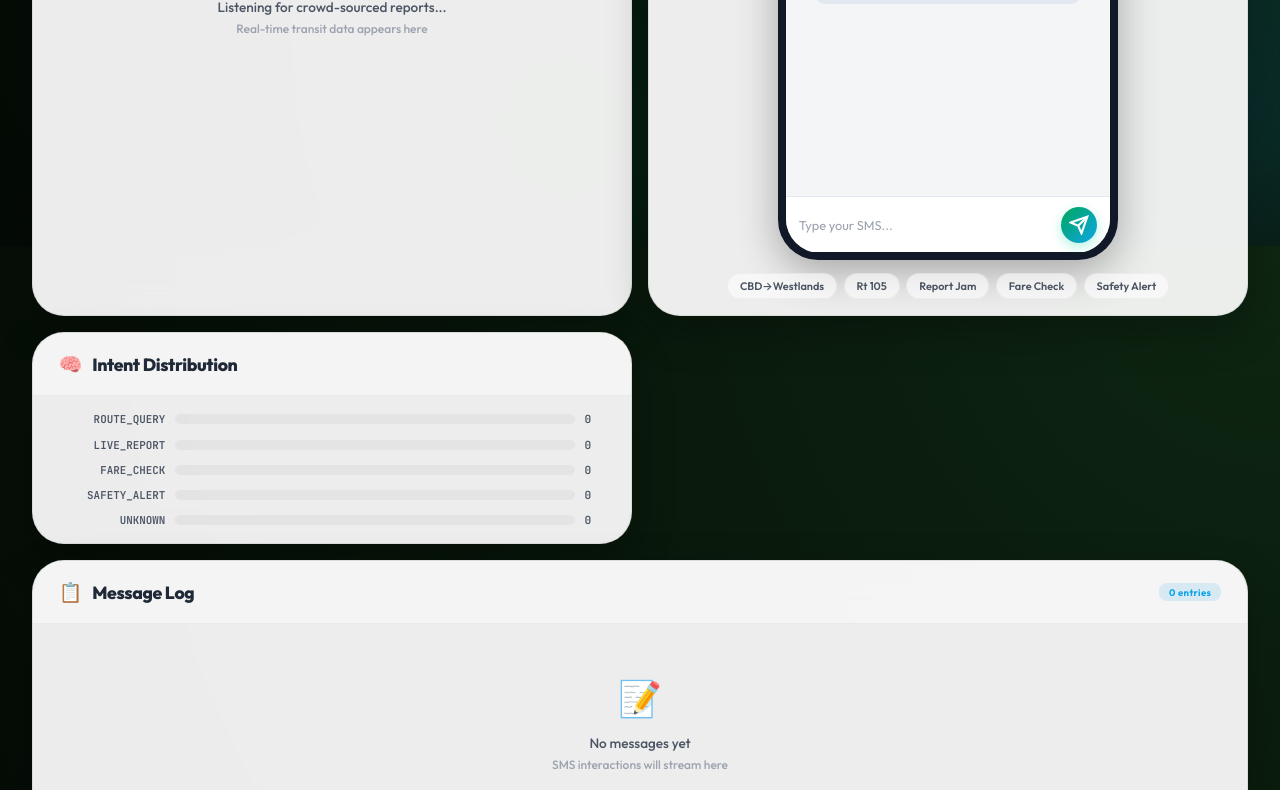
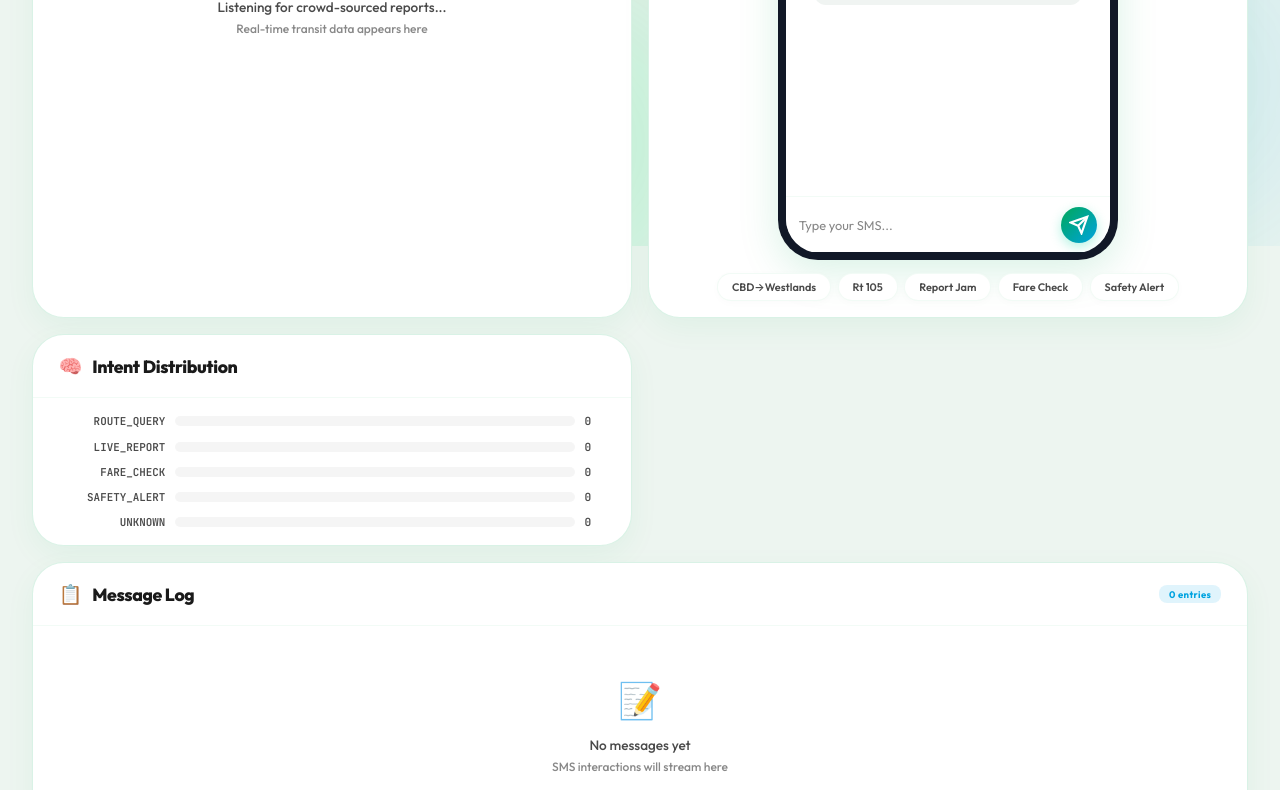
Before and after one commit to Digitizing-Wildlife-Conservation/Agenthon2026, a website: page dashboard/index.html in a window 1280 px wide. Shown: the part 554-1344 px from the top of the page. Drawn offline with Linux system fonts and the light colour scheme; no server answers.

Commit message:
UI: Complete reconstruction of authentic Safaricom Decode hybrid palette

```diff
--- a/dashboard/styles.css
+++ b/dashboard/styles.css
@@ -10,38 +10,38 @@
   --font: 'Outfit', -apple-system, BlinkMacSystemFont, sans-serif;
   --mono: 'JetBrains Mono', 'Fira Code', monospace;
 
-  /* Decode-inspired Hybrid Palette */
-  --bg: radial-gradient(circle at top right, #0e2612, #040a05 100%);
-  --glass: rgba(249, 249, 249, 0.95); /* Clean, bright off-white cards */
-  --glass-strong: rgba(255, 255, 255, 0.98);
+  /* True Safaricom Decode Hybrid Palette */
+  --bg: #edf5f0; /* Soft pastel green-grey background */
+  --glass: #ffffff; /* Solid flat white cards */
+  --glass-strong: rgba(255, 255, 255, 0.95);
   --glass-hover: #ffffff;
-  --border: rgba(0, 0, 0, 0.08);
-  --border-subtle: rgba(0, 0, 0, 0.04);
-  --shadow: 0 16px 40px rgba(0, 0, 0, 0.25);
-  --shadow-hover: 0 24px 50px rgba(0, 0, 0, 0.35);
+  --border: rgba(0, 168, 89, 0.15); /* Subtle Safaricom green border */
+  --border-subtle: rgba(0, 168, 89, 0.05);
+  --shadow: 0 10px 30px rgba(0, 168, 89, 0.06);
+  --shadow-hover: 0 16px 40px rgba(0, 168, 89, 0.15);
 
-  /* Vibrant tech accents (Safaricom-esque Green) */
-  --emerald: #00A859;
+  /* Safaricom Decode Accents */
+  --emerald: #00A859; /* Kelly Green */
   --emerald-bg: rgba(0, 168, 89, 0.12);
-  --sky: #0ea5e9;
-  --sky-bg: rgba(14, 165, 233, 0.12);
-  --rose: #f43f5e;
-  --rose-bg: rgba(244, 63, 94, 0.1);
+  --sky: #00A3E0; /* Safaricom Cyan */
+  --sky-bg: rgba(0, 163, 224, 0.12);
+  --rose: #FF0000; /* Decode Red */
+  --rose-bg: rgba(255, 0, 0, 0.1);
   --amber: #f59e0b;
   --amber-bg: rgba(245, 158, 11, 0.12);
   --violet: #8b5cf6;
   --violet-bg: rgba(139, 92, 246, 0.1);
 
-  /* Text colors for light cards */
-  --slate: #1F2937; /* Deep charcoal for high contrast */
-  --muted: #4B5563;
-  --light-muted: #9CA3AF;
+  /* Text colors for high legibility */
+  --slate: #1A1A1A; /* Very dark charcoal headers */
+  --muted: #4A4A4A;
+  --light-muted: #888888;
 
-  /* Glowing Orb colors (Tech Green/Blue) */
-  --orb1: rgba(0, 168, 89, 0.2);
-  --orb2: rgba(14, 165, 233, 0.15);
-  --orb3: rgba(0, 168, 89, 0.1);
-  --orb4: rgba(14, 165, 233, 0.12);
+  /* Glowing Orb colors */
+  --orb1: rgba(0, 168, 89, 0.15);
+  --orb2: rgba(0, 163, 224, 0.1);
+  --orb3: rgba(0, 230, 118, 0.15); /* Neon glow */
+  --orb4: rgba(255, 0, 0, 0.05);
 }
 
 html { scroll-behavior: smooth; }
@@ -223,7 +223,7 @@ header {
   display: flex; align-items: center; justify-content: space-between;
   padding: 1.2rem 1.6rem;
   border-bottom: 1px solid var(--border-subtle);
-  background: rgba(255,255,255,0.4);
+  background: transparent;
 }
 .card-title { display: flex; align-items: center; gap: 0.6rem; }
 .card-icon { font-size: 1.2rem; }
@@ -253,14 +253,15 @@ header {
 /* ─── Live Reports ─── */
 .report-item {
   padding: 0.9rem 1rem; border-radius: 14px; margin-bottom: 0.6rem;
-  background: rgba(255,255,255,0.5); border: 1px solid var(--border-subtle);
+  background: #ffffff; border: 1px solid var(--border-subtle);
   border-left: 4px solid var(--light-muted);
   transition: all 0.25s ease;
   animation: reportSlide 0.4s cubic-bezier(0.22, 1, 0.36, 1);
+  box-shadow: 0 4px 12px rgba(0, 168, 89, 0.02);
 }
 @keyframes reportSlide { from { opacity:0; transform: translateX(-12px); } to { opacity:1; transform: translateX(0); } }
 
-.report-item:hover { background: rgba(255,255,255,0.8); transform: translateX(3px); }
+.report-item:hover { background: #fdfdfd; transform: translateX(3px); border-color: rgba(0, 168, 89, 0.2); box-shadow: 0 6px 16px rgba(0, 168, 89, 0.06); }
 .report-item.critical { border-left-color: var(--rose); }
 .report-item.high { border-left-color: var(--amber); }
 .report-item.medium { border-left-color: var(--sky); }
@@ -287,18 +288,19 @@ header {
   border-radius: 40px; overflow: hidden;
   background: #111827;
   padding: 8px;
-  box-shadow: 0 12px 40px rgba(0,0,0,0.3), inset 0 1px 0 rgba(255,255,255,0.1);
+  box-shadow: 0 12px 40px rgba(0, 168, 89, 0.15), inset 0 1px 0 rgba(255,255,255,0.1);
 }
 .sim-screen {
   border-radius: 34px; overflow: hidden;
-  background: #f4f5f6;
+  background: #ffffff;
   display: flex; flex-direction: column;
   height: 340px;
 }
 .sim-header-bar {
   display: flex; justify-content: space-between; align-items: center;
   padding: 6px 14px; font-size: 0.65rem; color: var(--muted);
-  background: rgba(255,255,255,0.8);
+  background: #fdfdfd;
+  border-bottom: 1px solid var(--border-subtle);
 }
 .sim-chat {
   flex: 1; overflow-y: auto; padding: 0.8rem;
@@ -306,19 +308,19 @@ header {
 }
 .sim-msg {
   max-width: 85%; padding: 0.6rem 0.8rem;
-  border-radius: 14px; font-size: 0.78rem; line-height: 1.4;
+  border-radius: 16px; font-size: 0.78rem; line-height: 1.4;
   animation: msgPop 0.3s cubic-bezier(0.34, 1.56, 0.64, 1);
 }
 @keyframes msgPop { from { opacity:0; transform: scale(0.9) translateY(8px); } to { opacity:1; transform: scale(1) translateY(0); } }
-.sim-msg.system { background: #e2e8f0; color: var(--slate); align-self: center; text-align: center; max-width: 90%; border-radius: 12px; }
-.sim-msg.user { background: linear-gradient(135deg, var(--sky), #3b82f6); color: white; align-self: flex-end; border-bottom-right-radius: 4px; }
-.sim-msg.agent { background: white; color: var(--slate); align-self: flex-start; border: 1px solid #e2e8f0; border-bottom-left-radius: 4px; }
+.sim-msg.system { background: #f0f4f2; color: var(--muted); align-self: center; text-align: center; max-width: 90%; border-radius: 12px; }
+.sim-msg.user { background: linear-gradient(135deg, var(--sky), #0077a3); color: white; align-self: flex-end; border-bottom-right-radius: 4px; }
+.sim-msg.agent { background: #f9f9f9; color: var(--slate); align-self: flex-start; border: 1px solid var(--border-subtle); border-bottom-left-radius: 4px; }
 .sim-msg .msg-meta { font-size: 0.62rem; margin-top: 0.3rem; opacity: 0.7; }
 
 .sim-input-bar {
   display: flex; align-items: center; gap: 0.5rem;
   padding: 0.6rem 0.8rem;
-  border-top: 1px solid #e2e8f0; background: white;
+  border-top: 1px solid var(--border-subtle); background: #ffffff;
 }
 .sim-input-bar input {
   flex: 1; border: none; outline: none;
@@ -342,12 +344,13 @@ header {
   padding-top: 0.8rem;
 }
 .qp {
-  padding: 5px 12px; border-radius: 20px; border: 1px solid var(--border-subtle);
-  background: rgba(255,255,255,0.6); color: var(--muted); font-size: 0.68rem;
+  padding: 6px 14px; border-radius: 50px; border: 1px solid var(--border-subtle);
+  background: #ffffff; color: var(--muted); font-size: 0.68rem;
   font-family: var(--font); font-weight: 600; cursor: pointer;
   transition: all 0.2s;
+  box-shadow: 0 2px 8px rgba(0,0,0,0.02);
 }
-.qp:hover { background: var(--sky-bg); color: var(--sky); border-color: rgba(14, 165, 233, 0.3); transform: translateY(-1px); }
+.qp:hover { background: var(--sky-bg); color: var(--sky); border-color: rgba(0, 163, 224, 0.3); transform: translateY(-2px); box-shadow: 0 4px 12px rgba(0, 163, 224, 0.1); }
 
 /* ─── Intent Distribution ─── */
 .intent-bars { display: flex; flex-direction: column; gap: 0.7rem; }
@@ -366,14 +369,15 @@ header {
 .log-item {
   display: grid; grid-template-columns: auto 1fr auto;
   align-items: center; gap: 0.8rem;
-  padding: 0.6rem 0.8rem; border-radius: 10px;
-  margin-bottom: 0.4rem; background: rgba(255,255,255,0.4);
-  border: 1px solid transparent;
+  padding: 0.8rem 1rem; border-radius: 16px;
+  margin-bottom: 0.5rem; background: #ffffff;
+  border: 1px solid var(--border-subtle);
   transition: all 0.2s; font-size: 0.78rem;
   animation: logSlide 0.3s ease;
+  box-shadow: 0 2px 8px rgba(0,0,0,0.01);
 }
 @keyframes logSlide { from { opacity:0; transform: translateY(-6px); } to { opacity:1; transform:translateY(0); } }
-.log-item:hover { background: rgba(255,255,255,0.7); border-color: var(--border-subtle); }
+.log-item:hover { background: #fdfdfd; border-color: rgba(0, 168, 89, 0.15); box-shadow: 0 4px 12px rgba(0, 168, 89, 0.05); }
 
 .log-intent {
   font-family: var(--mono); font-size: 0.65rem; font-weight: 700;
@@ -476,7 +480,7 @@ footer {
 /* Preloader Shimmer */
 .tile-loader {
   position: absolute; inset: 0;
-  background: linear-gradient(90deg, #f0f0f0 25%, #e0e0e0 50%, #f0f0f0 75%);
+  background: linear-gradient(90deg, #f9f9f9 25%, #f0f0f0 50%, #f9f9f9 75%);
   background-size: 200% 100%;
   animation: shimmer 1.5s infinite;
   z-index: 1;
```
